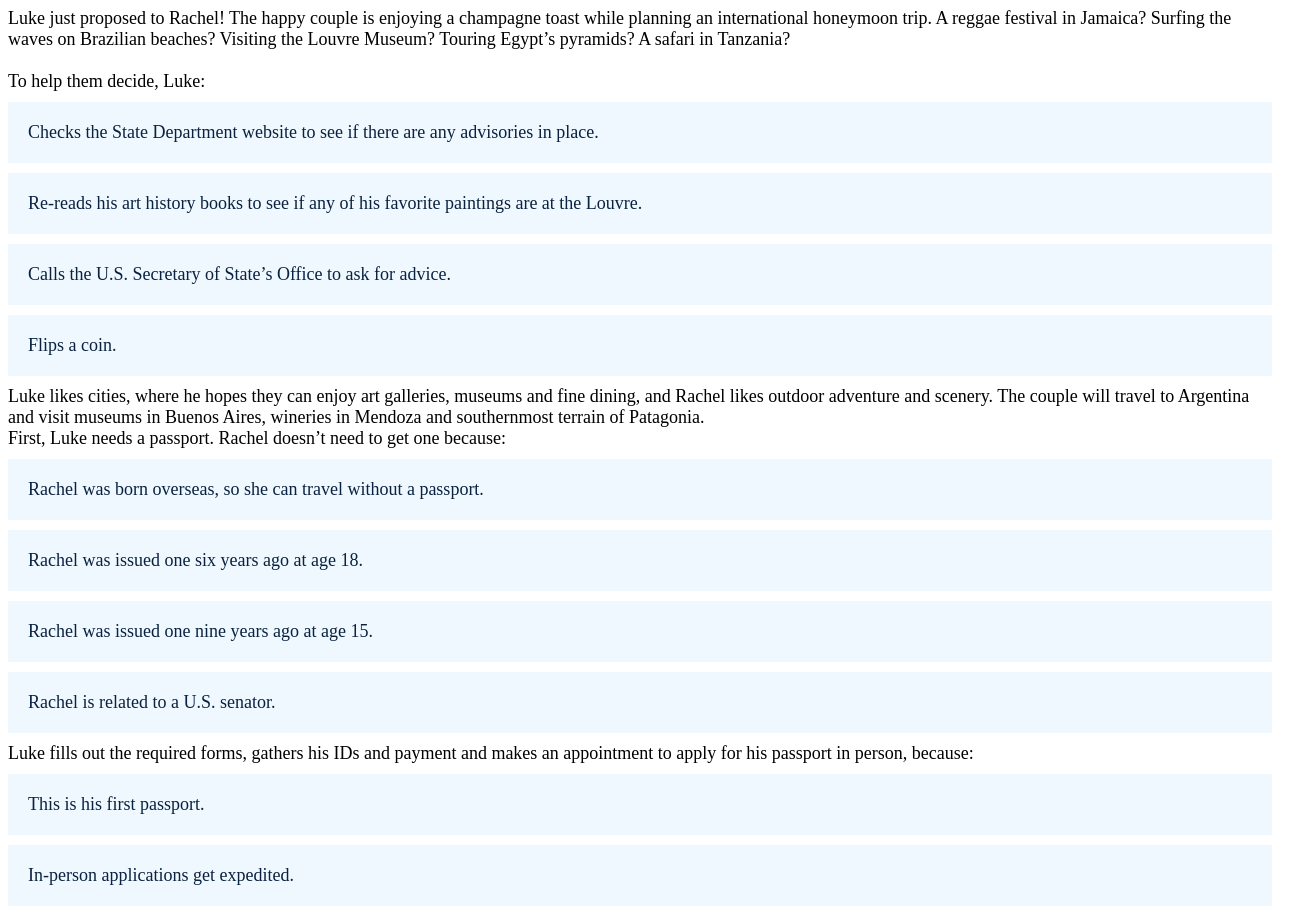
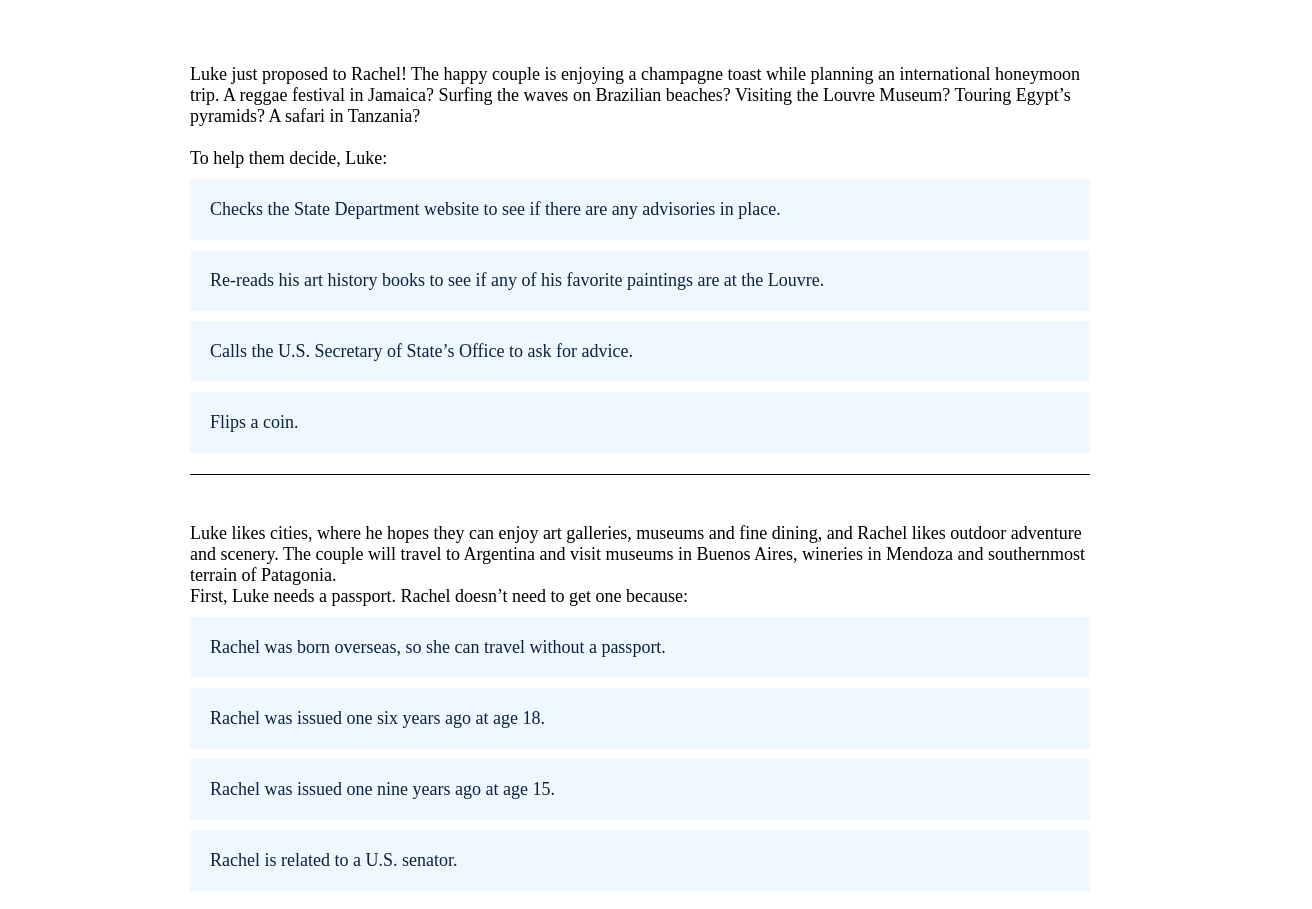
Before and after one commit to IIP-Design/lab-test, a website: page shorthand-quiz/nyt-quiz/index.html in a window 1280 px wide. Shown: the top 909 px of the page, 1312 px wide, since content can reach past the window. Drawn offline with Linux system fonts and the light colour scheme.

Commit message:
feat: style test page

```diff
--- a/shorthand-quiz/nyt-quiz/index.html
+++ b/shorthand-quiz/nyt-quiz/index.html
@@ -6,6 +6,20 @@
     <meta name="viewport" content="width=device-width, initial-scale=1.0" />
     <title>NYT Style Quiz</title>
     <link rel="stylesheet" type="text/css" href="./style.css" />
+    <style>
+      /* Styles here are simply to make the example page look okay */
+      body {
+        margin: 0 auto;
+        padding:1rem;
+        max-width: 900px;
+      }
+
+      .question-container {
+        border-bottom: 1px solid black;
+        margin: 3rem 0 0;
+        padding-bottom: 1rem;
+      }
+    </style>
   </head>
   <body>
     <article class="question-container" id="1">
```
